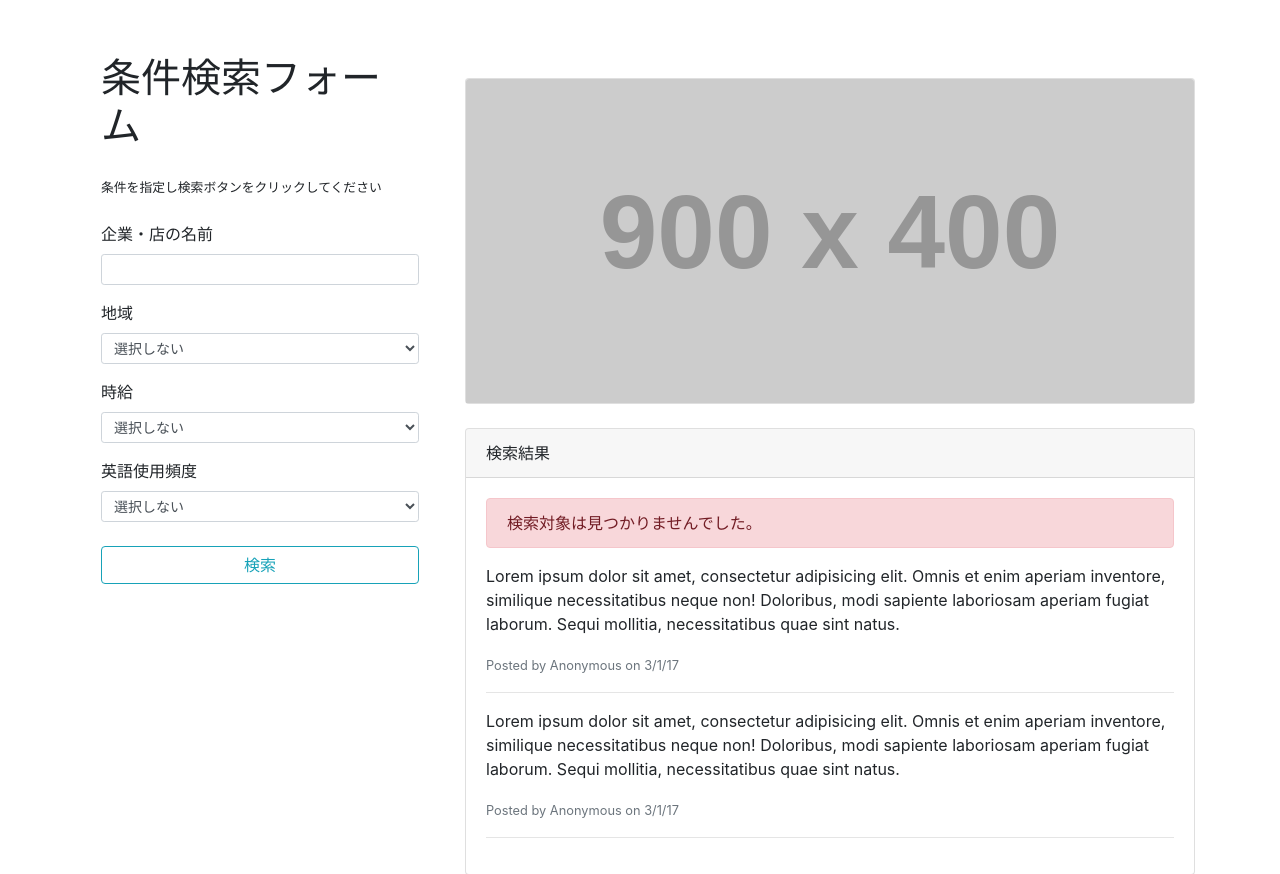
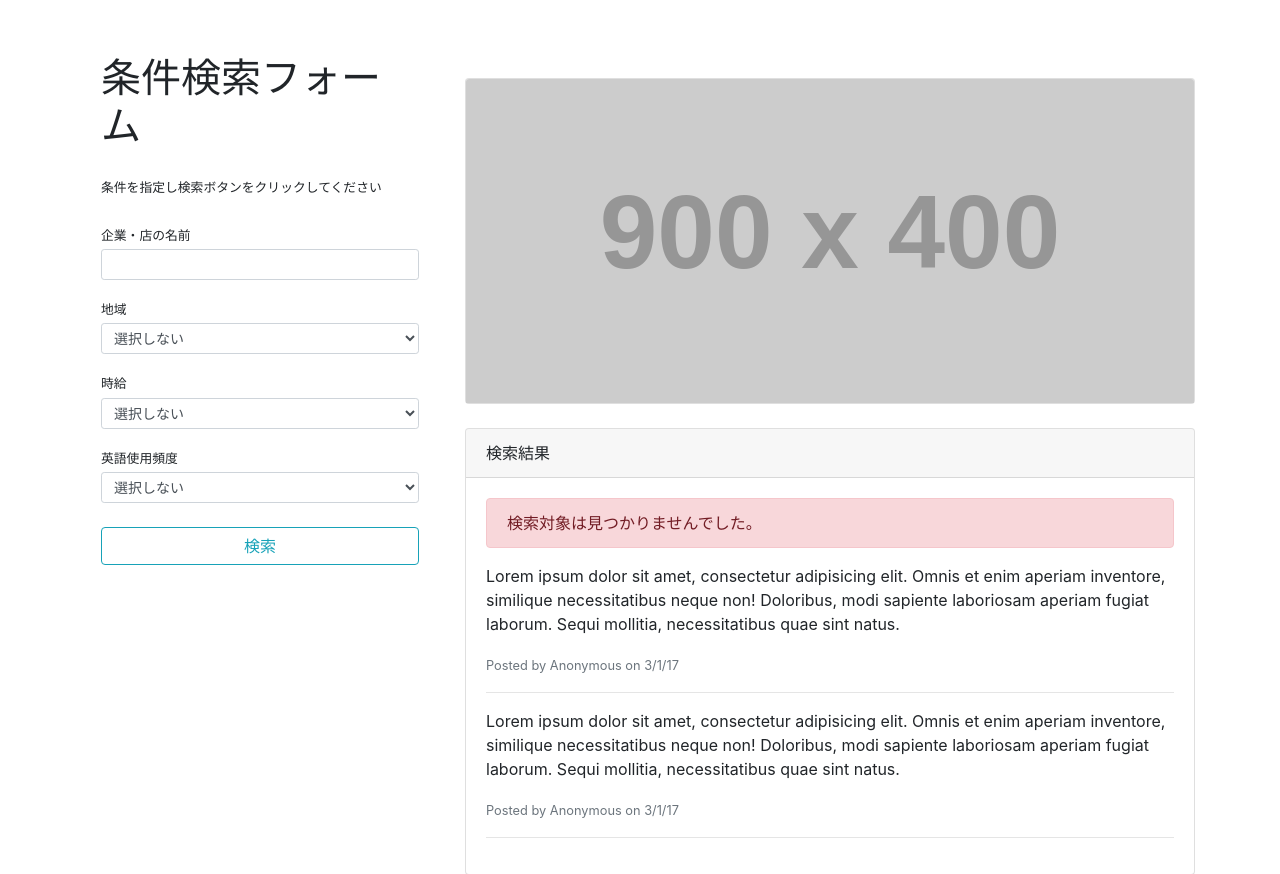
Before and after one commit to sohh85/WooJob_php_app, a PHP site: page /job_find/job_find.php in a window 1280 px wide. Shown: the part 56-930 px from the top of the page. Run offline with PHP 8.4, Linux system fonts and the light colour scheme; grey boxes labelled with a size stand in for pictures from a placeholder-image service; a stand-in replaces the project's code that opens the database connection; some libraries are stand-ins or nearby versions.

Commit message:
labelタグの文字サイズを小さくしマージンボトムを削除

```diff
--- a/www/html/job_find/job_find.php
+++ b/www/html/job_find/job_find.php
@@ -71,12 +71,12 @@ $cities = array(1 => "シドニー", 2 => "メルボルン", 3 => "ケアンズ"
                     <form method="get">
 
                         <div class="form-group">
-                            <label for="Name">企業・店の名前</label>
+                            <label for="Name" class="mb-1 small">企業・店の名前</label>
                             <input name="name" class="form-control form-control-sm" id="Name" value="<?= isset($_GET['name']) ? h($_GET['name']) : '' ?>">
                         </div>
 
                         <div class="form-group">
-                            <label for="City">地域</label>
+                            <label for="City" class="mb-1 small">地域</label>
                             <select name="city" class="form-control form-control-sm" id="City">
                                 <option value="0" <?= empty($_GET['city']) ? 'selected' : '' ?>>選択しない</option>
 
@@ -88,7 +88,7 @@ $cities = array(1 => "シドニー", 2 => "メルボルン", 3 => "ケアンズ"
                         </div>
 
                         <div class="form-group">
-                            <label for="Wage">時給</label>
+                            <label for="Wage" class="mb-1 small">時給</label>
                             <select name="wage" class="form-control form-control-sm" id="Wage">
                                 <option value="0" <?= empty($_GET['wage']) ? 'selected' : '' ?>>選択しない</option>
                                 <option value="15" <?= isset($_GET['wage']) && $_GET['wage'] == '15' ? 'selected' : '' ?>>15ドル以上</option>
@@ -98,7 +98,7 @@ $cities = array(1 => "シドニー", 2 => "メルボルン", 3 => "ケアンズ"
                         </div>
 
                         <div class="form-group">
-                            <label for="Language">英語使用頻度</label>
+                            <label for="Language" class="mb-1 small">英語使用頻度</label>
                             <select name="language" class="form-control form-control-sm" id="Language">
                                 <option value="0" <?= empty($_GET['language']) ? 'selected' : '' ?>>選択しない</option>
                                 <option value="1" <?= isset($_GET['language']) && $_GET['language'] == '1' ? 'selected' : '' ?>>ほぼない</option>
```
